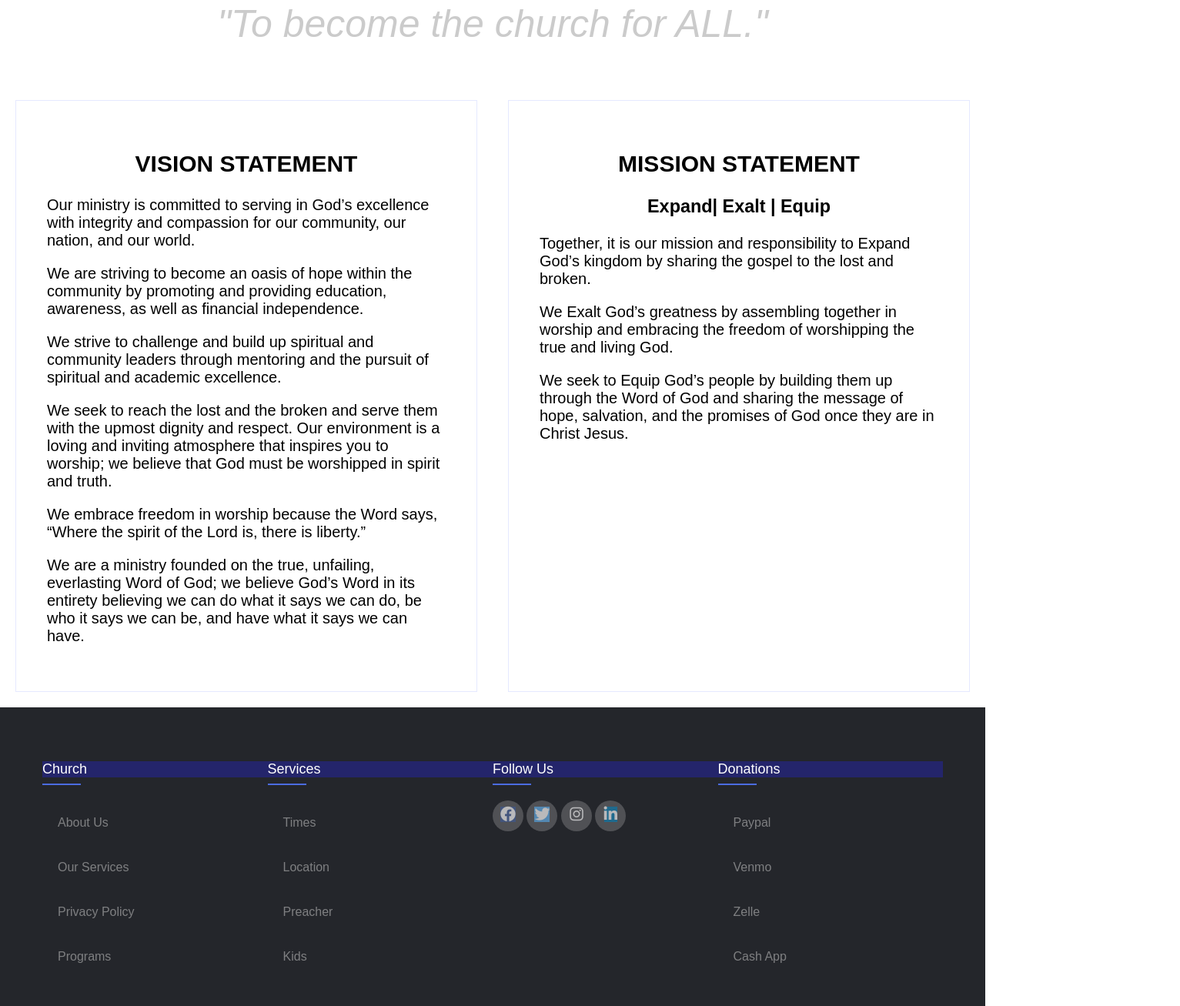
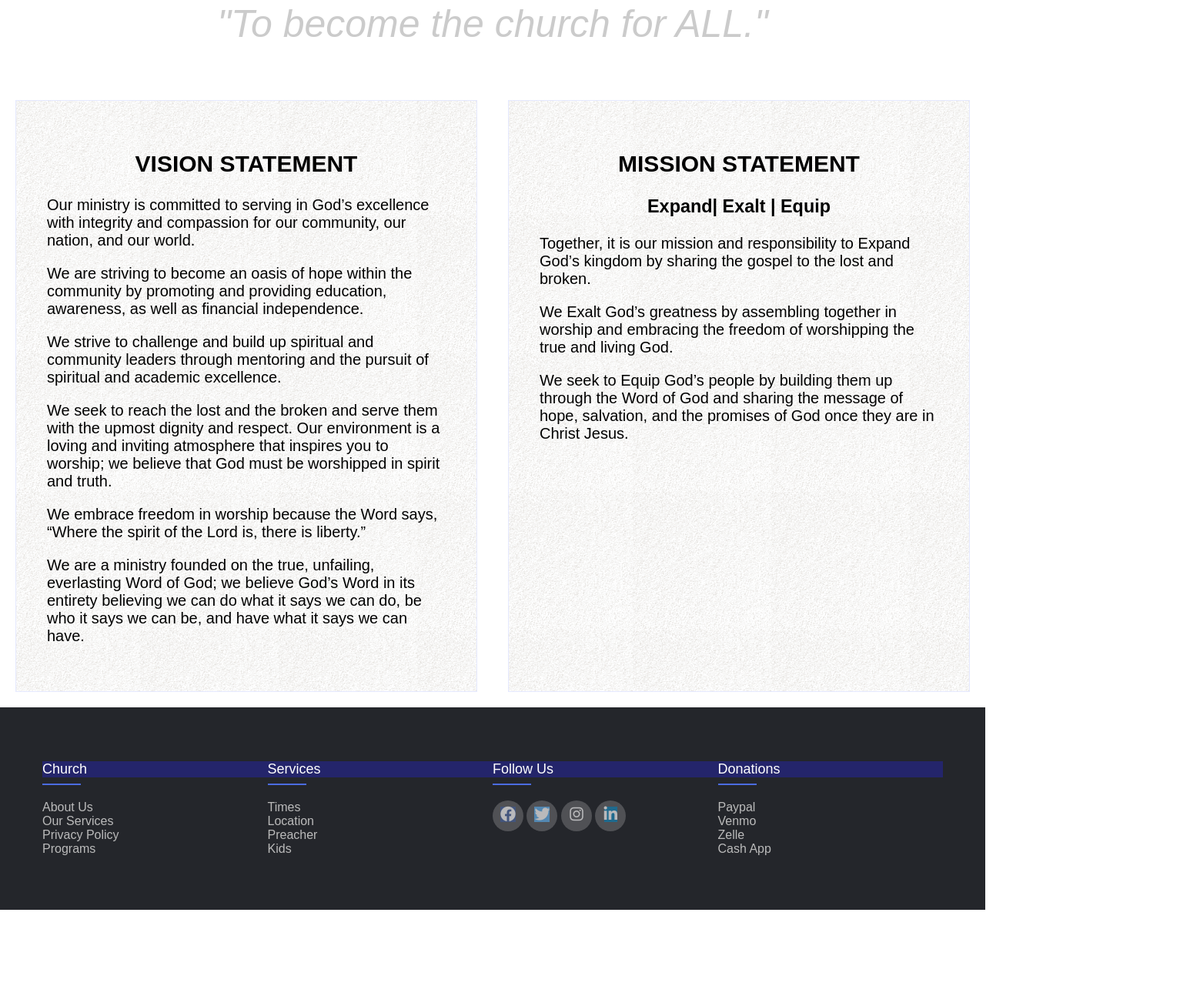
Before and after one commit to Postrelski/Little-Zion-Baptist-Church-Website, a plain HTML site: page about.html in a window 1280 px wide. Shown: the part 1313-2620 px from the top of the page at 77% size, 1533 px wide, since content can reach past the window. After the commit the page ends 2495 px from the top, so only its background shows below. Drawn offline with Linux system fonts and the light colour scheme.

Commit message:
added cool textures

```diff
--- a/about.css
+++ b/about.css
@@ -37,6 +37,7 @@
 
 .about-text{
     text-align: left;
+
 }
 
 hr{
@@ -71,6 +72,8 @@ hr{
     padding: 40px;
     margin-bottom: 80px;
     margin: 20px;
+    background-image: url("images/grit.png");
+
 }
 
 
@@ -166,12 +169,12 @@ h2{
     /* opacity: .7; */
 }
 
-li{
+.ministry-container li{
     padding: 20px;
 }
 
 
-ul{
+.ministry-container ul{
     width: 600px;
     font-size: 30px;
     padding: auto;
--- a/style.css
+++ b/style.css
@@ -164,6 +164,7 @@ nav a {
   /* height: 550px; */
   background-color: rgb(255, 255, 255);
   margin-bottom: 100px;
+
 }
 
 
@@ -253,8 +254,9 @@ i{
 
 
 .bottom{
-  background-color: rgb(248, 248, 248);
-  /* height: 900px; */
+  /* background-color: rgb(248, 248, 248); */
+  background-image: url("images/grit.png");
+  /* -webkit-mask-image: url("images/grit.png"); */
 
 }
 
```
Also changed, not shown: index.html (+1 -1 lines), images/grit.png (added).
